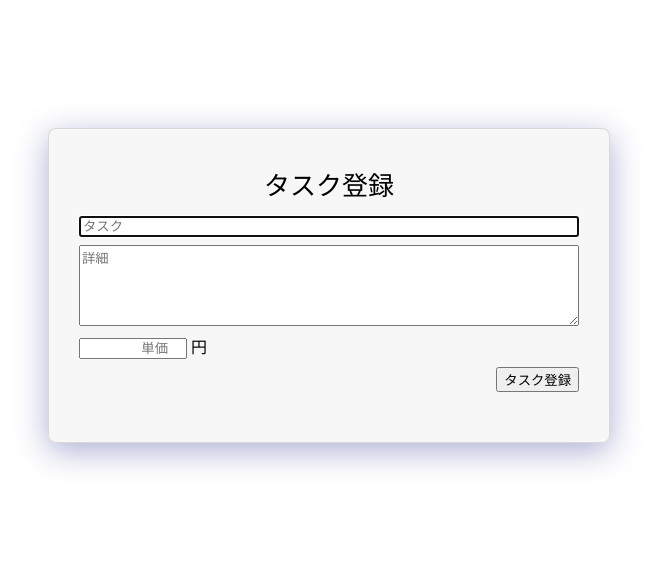
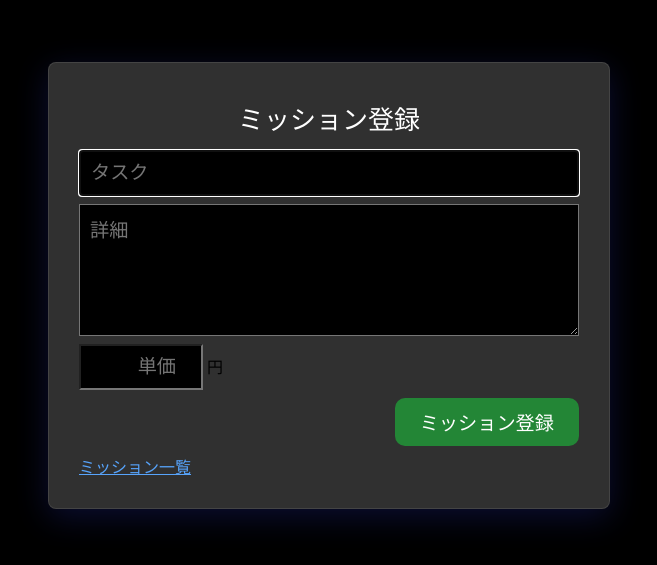
Before and after one commit to sinProject-Inc/mission, a SvelteKit app: page /register_task in a window 1280 px wide. Shown: the part 115-680 px from the top of the page, without its empty margins (311-968 px from the left). Built offline with nearby package versions, Linux system fonts and the light colour scheme.

Commit message:
タスク一覧を実装する #14 スタイルを共通化 リンクを設定

```diff
--- /dev/null
+++ b/src/assets/css/common.css
@@ -0,0 +1,44 @@
+:root {
+    --button-color: #238636;
+}
+
+body {
+    margin: 0;
+    background-color: black;
+    color: #fff;
+}
+
+a {
+    color: #57a4fc;
+}
+
+input[type=text],input[type=number],textarea {
+    background-color: #000;
+    color: #fff;
+    font-size: 1.2rem;
+    padding: 10px;
+}
+
+.button {
+    white-space: nowrap;
+    padding: 10px 25px;
+    border-radius: 10px;
+    border: none;
+    background-color: var(--button-color);
+    color: #fff;
+    font-size: 1.2rem;
+    text-decoration: none;
+}
+
+.dialog__container {
+    background-color: #000;
+}
+
+.dialog__title {
+    color: #fff;
+}
+
+.dialog__button {
+    background-color: var(--button-color);
+    color: #fff;
+}
--- a/src/routes/+page.svelte
+++ b/src/routes/+page.svelte
@@ -1,2 +1,6 @@
+<script lang="ts">
+  import "../assets/css/common.css";
+</script>
 <h1>Mission</h1>
-<p><a href="./register_task">タスクを登録する</a></p>
+<p><a href="./register_task">ミッションを登録する</a></p>
+<p><a href="./task_list">ミッションを見る</a></p>
--- a/src/routes/register_task/+page.svelte
+++ b/src/routes/register_task/+page.svelte
@@ -2,6 +2,7 @@
     import { enhance } from '$app/forms'
     import { onMount } from 'svelte';
     import { dialogs } from "svelte-dialogs";
+    import "../../assets/css/common.css";
 
     let task_input_element: HTMLInputElement
     let description_input_element: HTMLTextAreaElement
@@ -12,13 +13,13 @@
   </script>
 
   <svelte:head>
-    <title>タスク登録</title>
+    <title>ミッション登録</title>
   </svelte:head>
   <div>
     <div class="outer">
       <div class="frame glass flex_column">
         <div class="center flex_column_logo">
-          <div class="login_text">タスク登録</div>
+          <div class="title">ミッション登録</div>
         </div>
 
         <form
@@ -56,7 +57,10 @@
             <span>円</span>
           </div>
           <div class="buttons">
-            <button type="submit">タスク登録</button>
+            <button type="submit" class="button">ミッション登録</button>
+          </div>
+          <div>
+            <a href="task_list">ミッション一覧</a>
           </div>
         </form>
       </div>
@@ -64,10 +68,6 @@
   </div>
 
   <style>
-    :global(body) {
-      margin: 0;
-    }
-
     input textarea {
       width: calc(100% - 18px);
     }
@@ -85,8 +85,9 @@
       color: red;
     }
 
-    .login_text {
+    .title {
       font-size: 26px;
+      color: #fff;
     }
 
     .outer {
@@ -105,7 +106,7 @@
     }
 
     .glass {
-      background: rgba(240, 240, 240, 0.5);
+      background: rgba(240, 240, 240, 0.2);
       box-shadow: 0 8px 32px 0 rgba(31, 38, 135, 0.37);
       backdrop-filter: blur(8px);
       -webkit-backdrop-filter: blur(8px);
--- a/src/routes/task_list/+page.svelte
+++ b/src/routes/task_list/+page.svelte
@@ -1,19 +1,20 @@
 <script lang="ts">
 	import { enhance } from '$app/forms'
 	import type { PageData } from './$types'
+  import "../../assets/css/common.css";
 
 	/** @type {import('./$types').PageData} */
 	export let data: PageData
 </script>
 
 <svelte:head>
-	<title>タスク一覧</title>
+	<title>ミッション一覧</title>
 </svelte:head>
 <div>
 	<div class="outer">
 		<div class="center title">
 			<div class="title_text left">ミッション一覧</div>
-      <div><button>New Mission</button></div>
+      <div><a class="button" href="register_task">New Mission</a></div>
 		</div>
 		<div class="left task-list">
 			<form method="POST" class="flex_column" use:enhance={() => {}}>
@@ -34,24 +35,6 @@
 </div>
 
 <style>
-	:global(body) {
-		margin: 0;
-    background-color: black;
-    color: #fff;
-	}
-
-
-	button {
-		white-space: nowrap;
-    padding: 10px 25px;
-    border-radius: 10px;
-    border: none;
-    background-color: #238636;
-    color: #fff;
-    font-size: 1.2rem;
-
-	}
-
 	.title_text {
 		font-size: 26px;
 	}
@@ -94,6 +77,7 @@
     justify-content: space-between;
     margin-top: 15px;
     margin-bottom: 15px;
+    align-items: center;
 	}
 
   .task-list {
```
